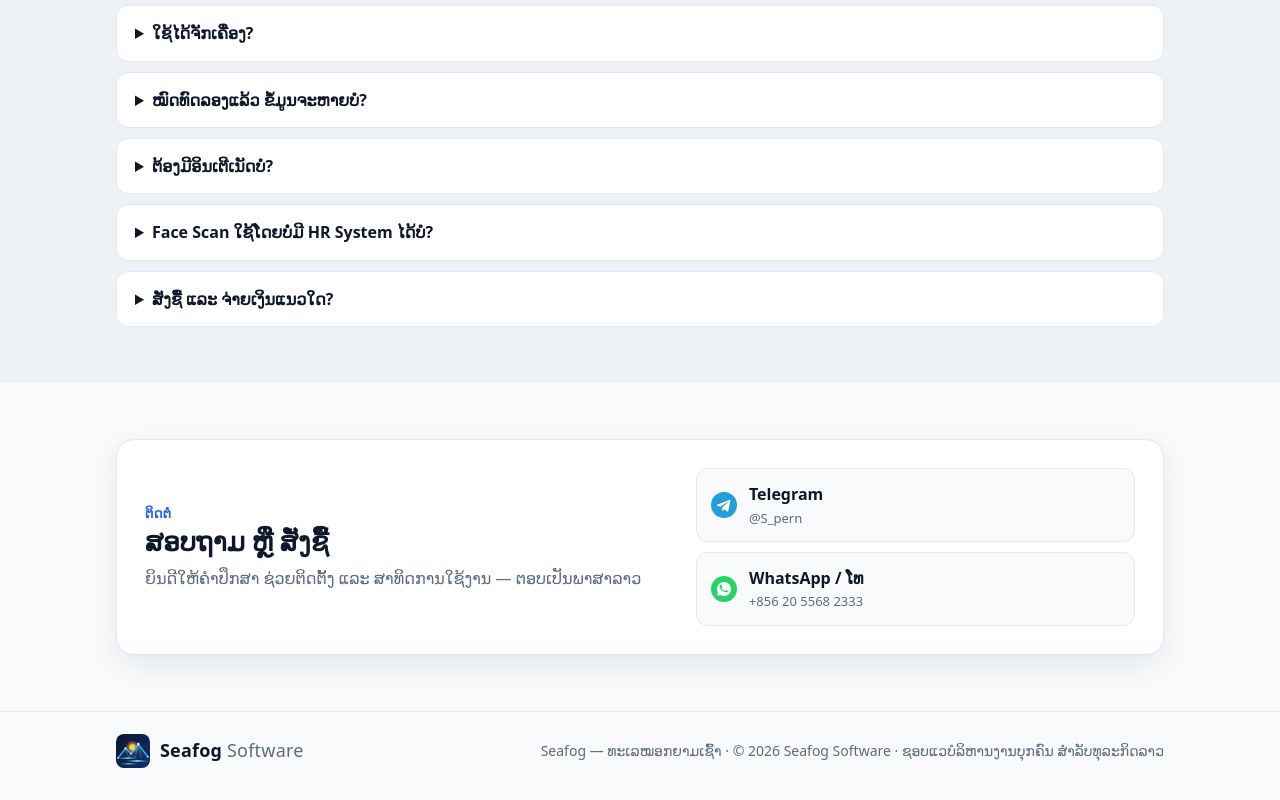
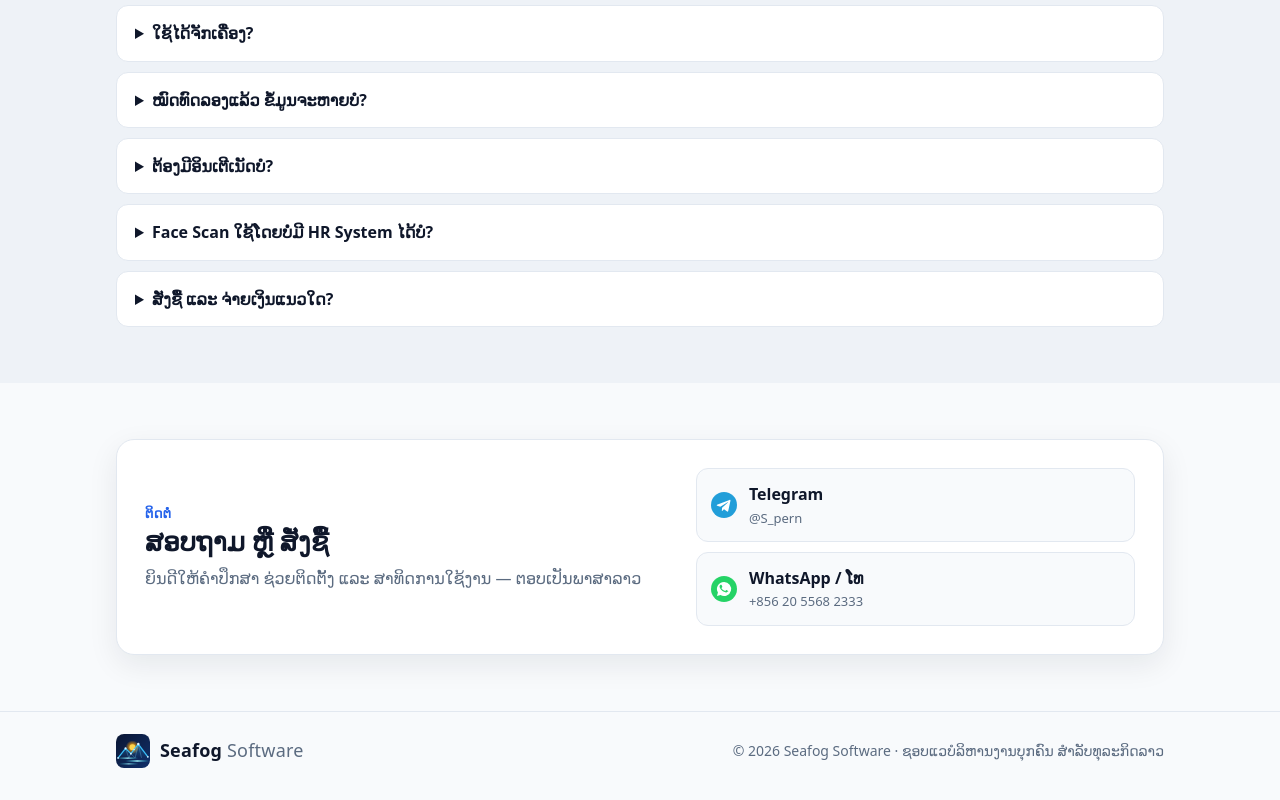
Before and after one commit to pernscmt/seafog-hrsystem-lao, a plain HTML site: page index.html in a window 1280 px wide. Shown: the part 3835-4635 px from the top of the page. Drawn offline with Linux system fonts and the light colour scheme; no server answers.

Commit message:
download page: index.html

```diff
--- a/index.html
+++ b/index.html
@@ -483,7 +483,7 @@
 <footer>
   <div class="wrap">
     <a class="logo" href="#top"><svg><use href="#logo"/></svg><b>Seafog <span>Software</span></b></a>
-    <span>Seafog — ທະເລໝອກຍາມເຊົ້າ · © 2026 Seafog Software · ຊອບແວບໍລິຫານງານບຸກຄົນ ສຳລັບທຸລະກິດລາວ</span>
+    <span>© 2026 Seafog Software · ຊອບແວບໍລິຫານງານບຸກຄົນ ສຳລັບທຸລະກິດລາວ</span>
   </div>
 </footer>
 
```
